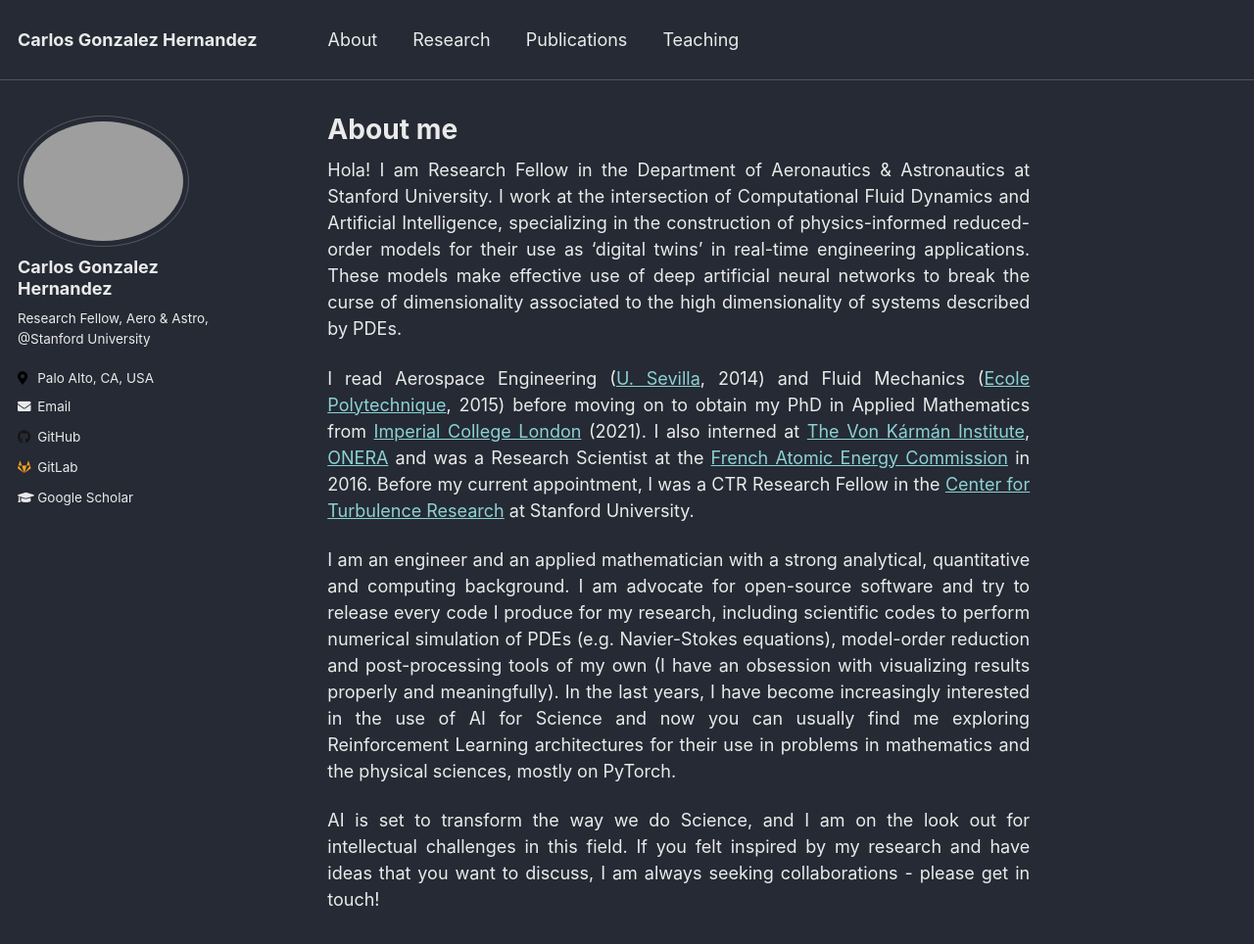
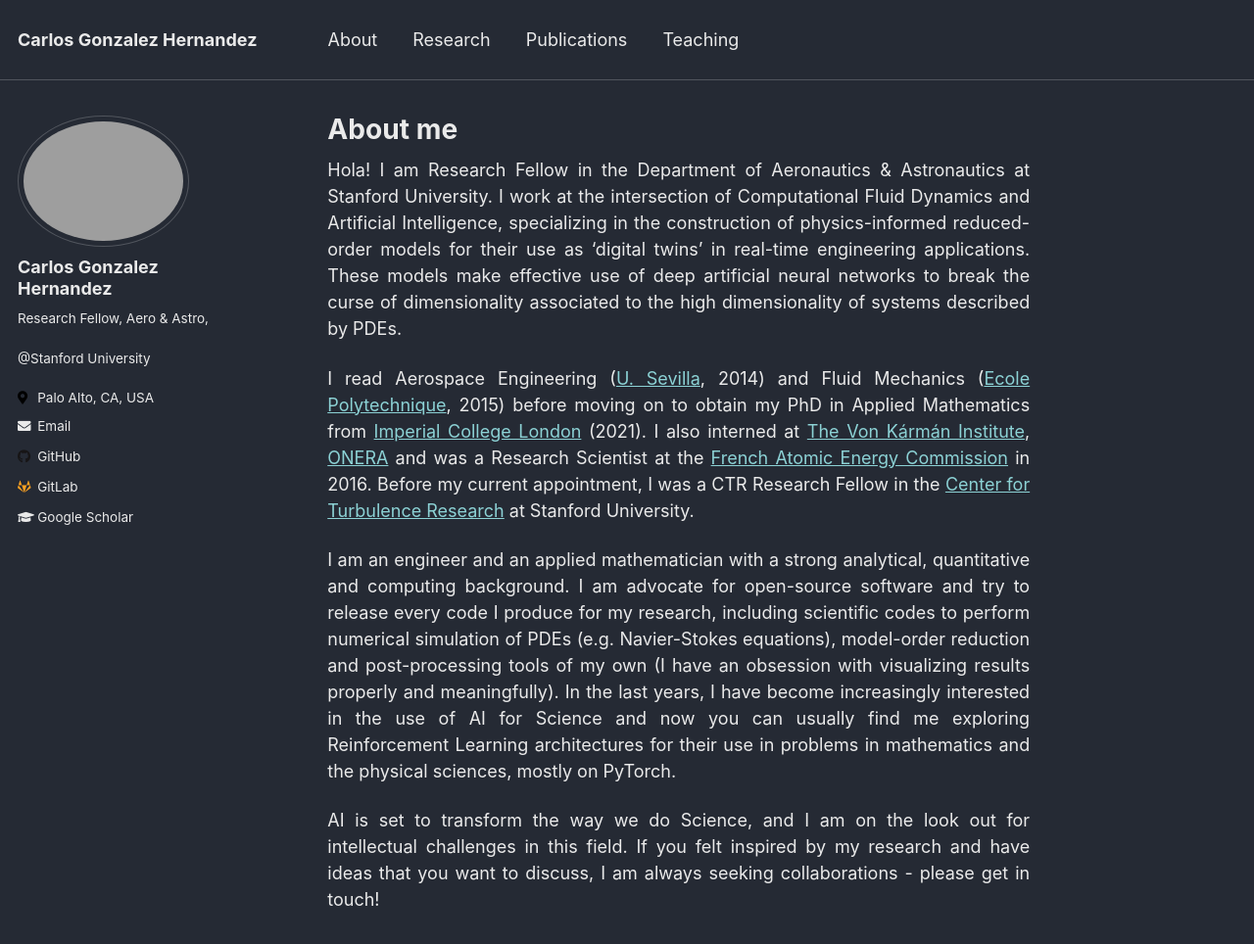
Before and after one commit to cghernan/cghernan.github.io, a Jekyll site: the page built from _pages/about.md, in a window 1280 px wide and 1145 px high. Shown: the top 964 px of the window at 98% size. Built offline with Jekyll 4.4.1, drawn with Linux system fonts in a browser that asks for light colours.

```diff
--- a/_config.yml
+++ b/_config.yml
@@ -89,7 +89,7 @@ analytics:
 author:
   name             : "Carlos Gonzalez Hernandez"
   avatar           : "pro2.png"
-  bio              : "Research Fellow, Aero & Astro, @Stanford University"
+  bio              : "Research Fellow, Aero & Astro,<br></br> @Stanford University"
   location         : "Palo Alto, CA, USA"
   employer         :
   pubmed           :
```
